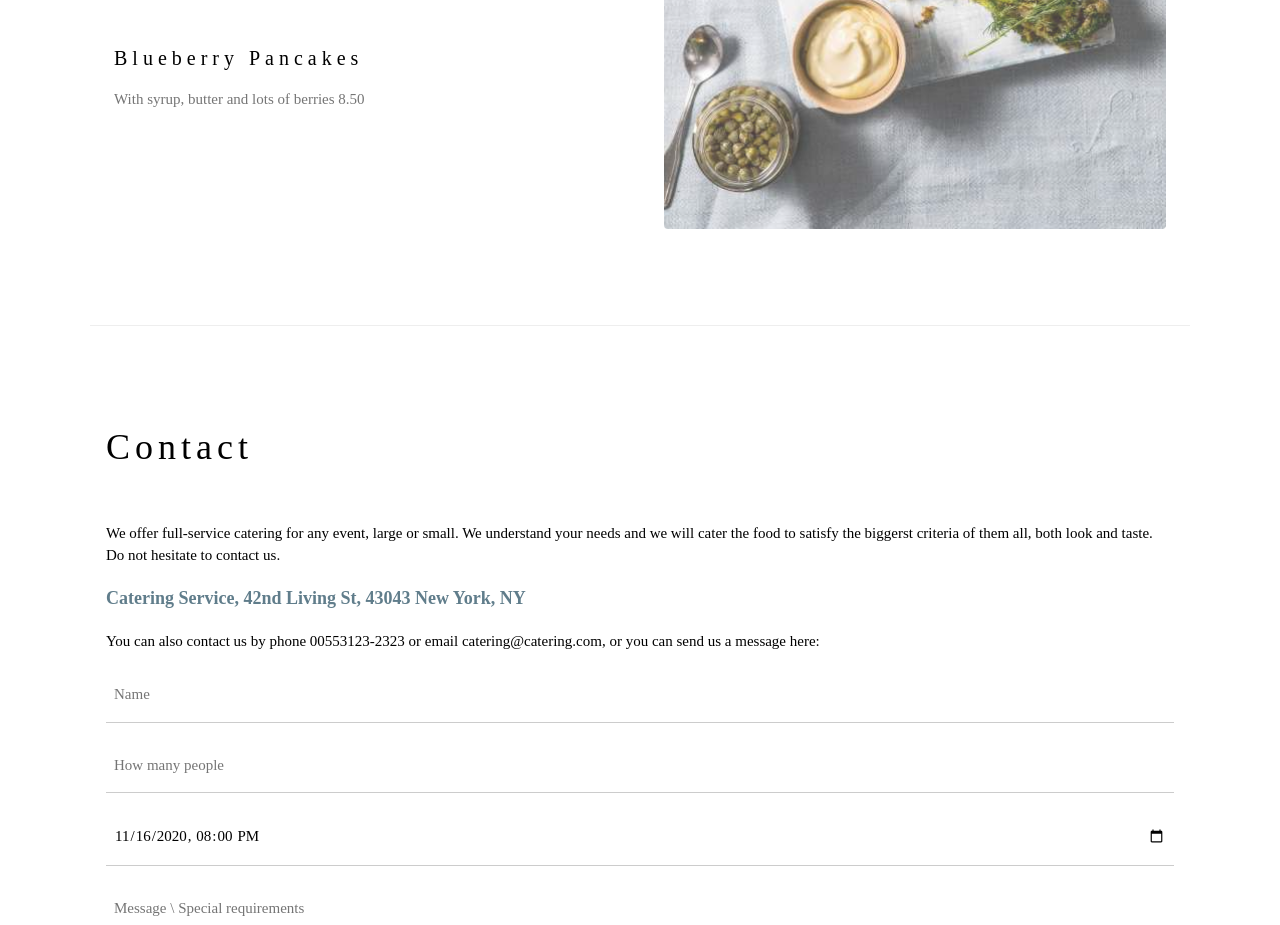
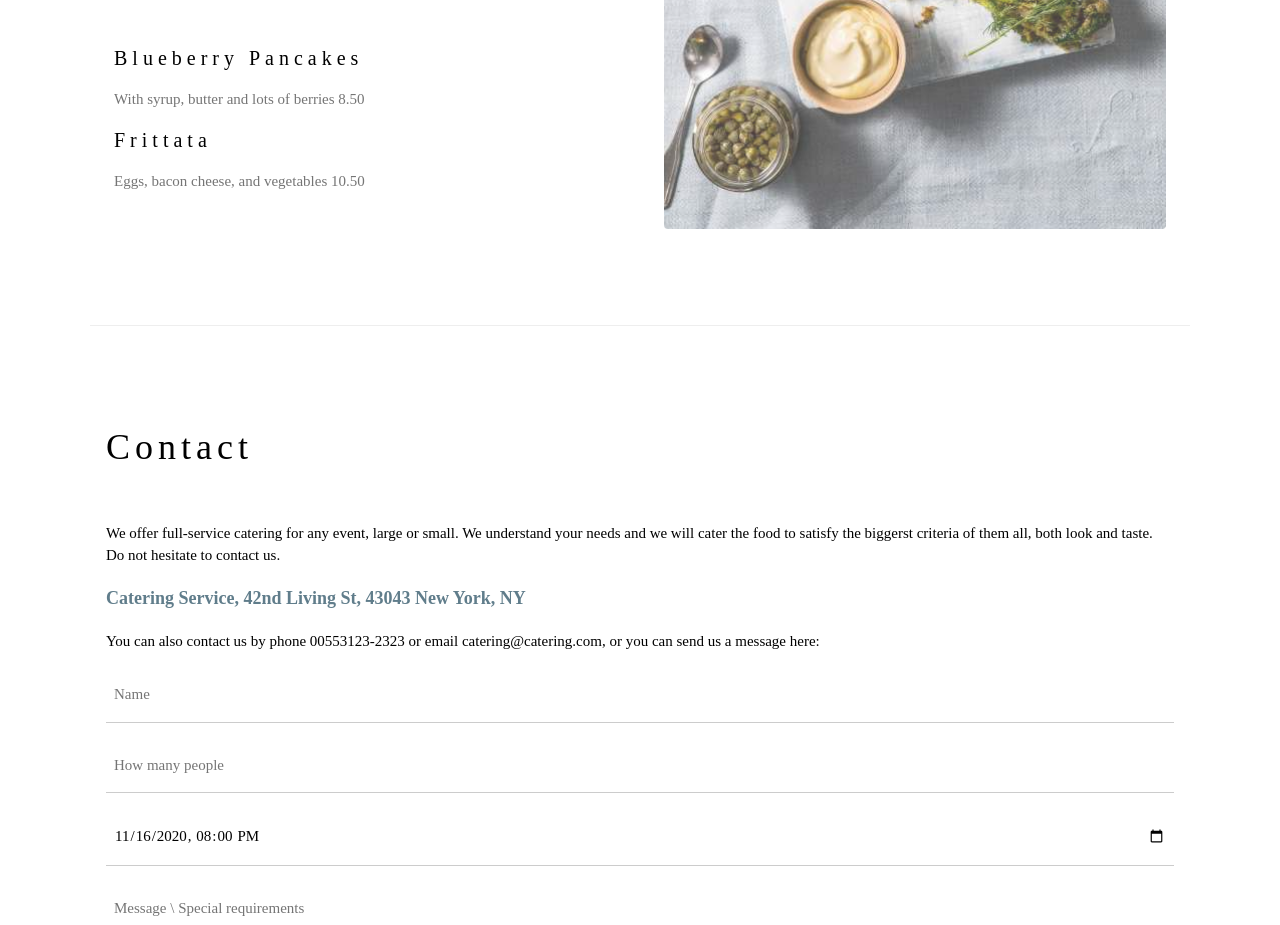
Before and after one commit to thaislm/mywebsite, a plain HTML site: page index.html in a window 1280 px wide. Shown: the part 2060-2985 px from the top of the page. Drawn offline with nearby package versions, Linux system fonts and the light colour scheme.

Commit message:
Adicionado o item Frittata ao menu

```diff
--- a/index.html
+++ b/index.html
@@ -74,6 +74,9 @@ h1, h2, h3, h4, h5, h6 {
 
       <h4>Blueberry Pancakes</h4>
       <p class="w3-text-grey">With syrup, butter and lots of berries 8.50</p>
+
+      <h4>Frittata</h4>
+      <p class="w3-text-grey">Eggs, bacon cheese, and vegetables 10.50</p>
     </div>
 
     <div class="w3-col l6 w3-padding-large">
```
